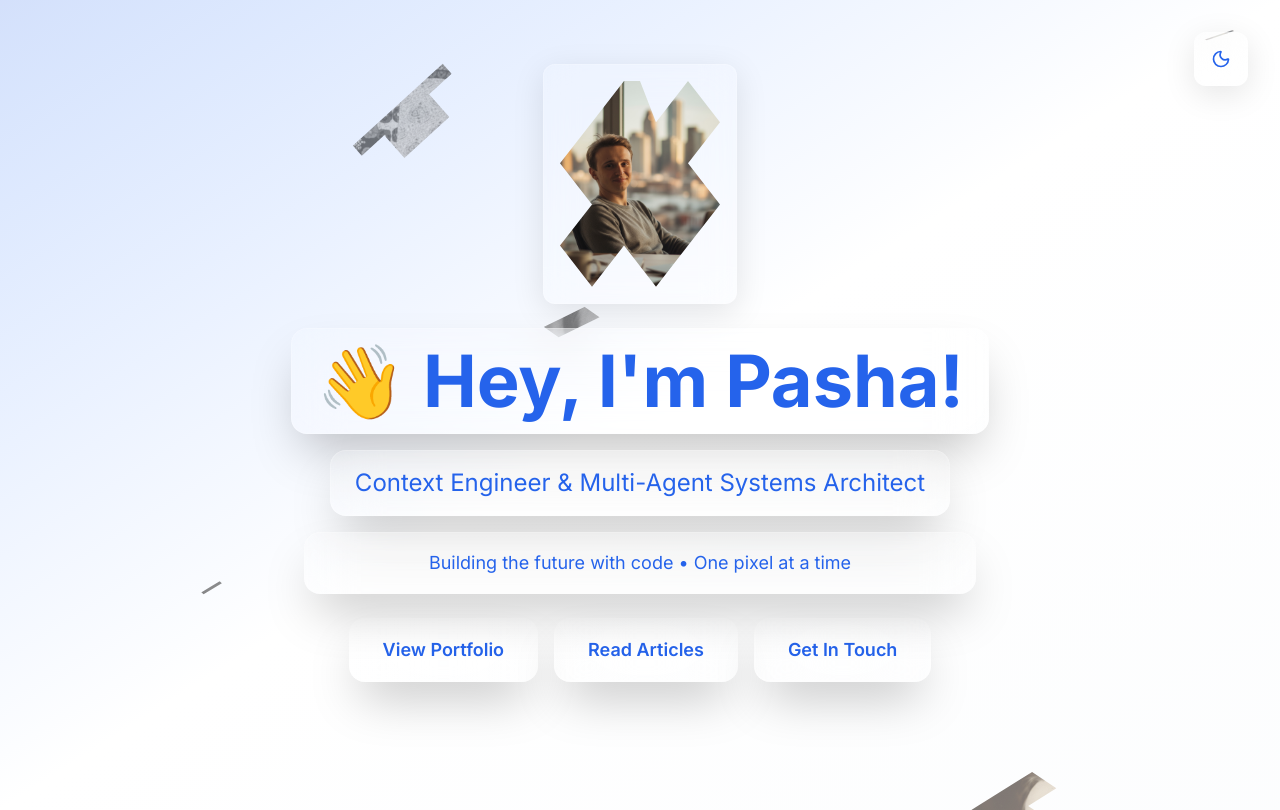
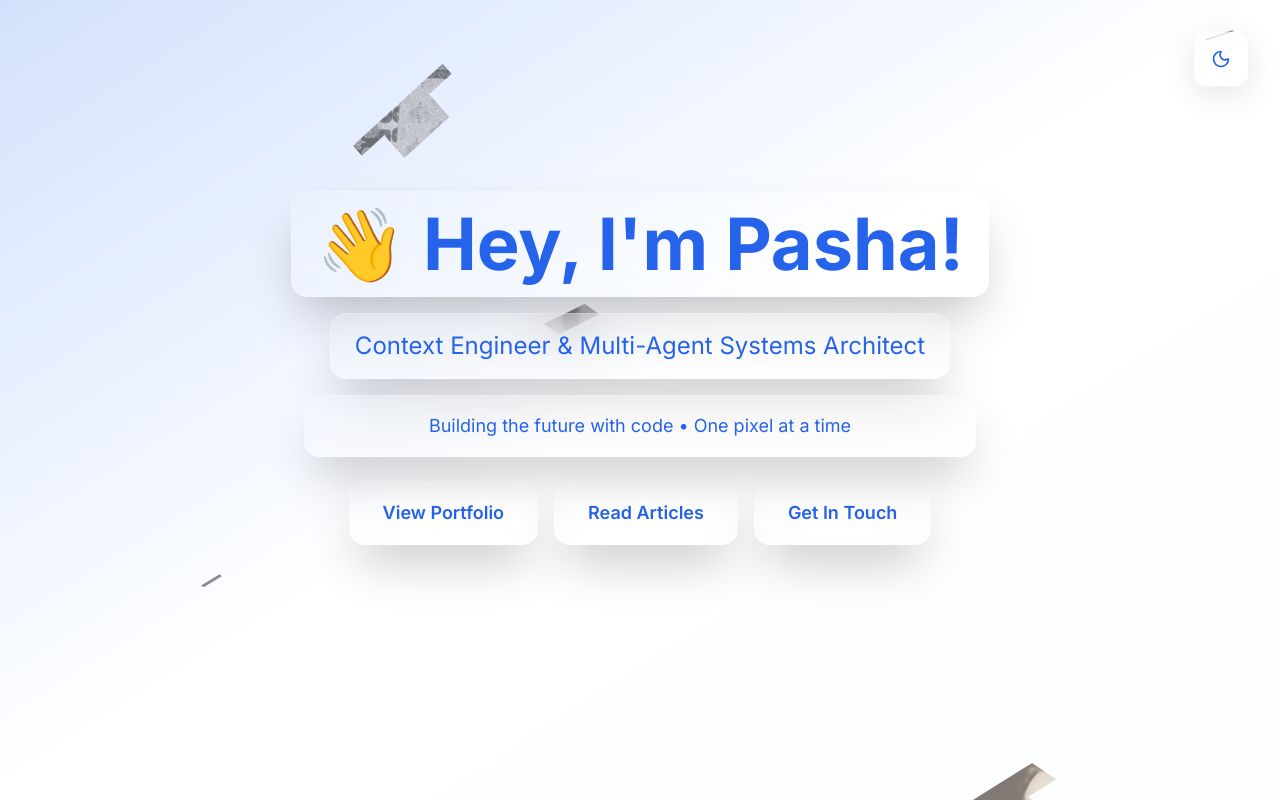
Before and after one commit to karpovpw/karpov-landing, a Next.js app: page / in a window 1280 px wide. Built offline with nearby package versions, Linux system fonts and the light colour scheme.

Commit message:
Experimenting with a background

```diff
--- a/components/features/hero/HeroSection.tsx
+++ b/components/features/hero/HeroSection.tsx
@@ -106,25 +106,6 @@ export function HeroSection({ className }: BaseComponentProps) {
           {/* Hero Header */}
           <motion.div variants={itemVariants} className="text-center mb-16">
             <div className="flex flex-col items-center space-y-6">
-              {/* Profile Image */}
-              <motion.div
-                className="relative"
-                whileHover={{ scale: 1.05 }}
-                transition={{ duration: 0.3 }}
-              >
-                <GlassCard className="p-2 rounded-lg border border-white/20 backdrop-blur-lg shadow-xl">
-                  <div className="relative w-32 h-auto md:w-40 md:h-auto rounded-lg overflow-hidden" style={{ clipPath: 'polygon(50% 0%, 60% 20%, 80% 0%, 100% 20%, 80% 40%, 100% 60%, 80% 80%, 100% 100%, 80% 80%, 60% 100%, 40% 80%, 20% 100%, 0% 80%, 20% 60%, 0% 40%, 20% 20%, 0% 0%, 20% 20%, 40% 0%, 50% 0%)' }}>
-                    <Image
-                      src={PROFILE_DATA.profileImage.src}
-                      alt={PROFILE_DATA.profileImage.alt}
-                      width={PROFILE_DATA.profileImage.width}
-                      height={PROFILE_DATA.profileImage.height}
-                      className="object-contain"
-                      priority
-                    />
-                  </div>
-                </GlassCard>
-              </motion.div>
 
               {/* Name and Title */}
               <div className="space-y-4 z-10 relative">
```
Also changed, not shown: 10 other files (tests, documents, lock files or other folders).
